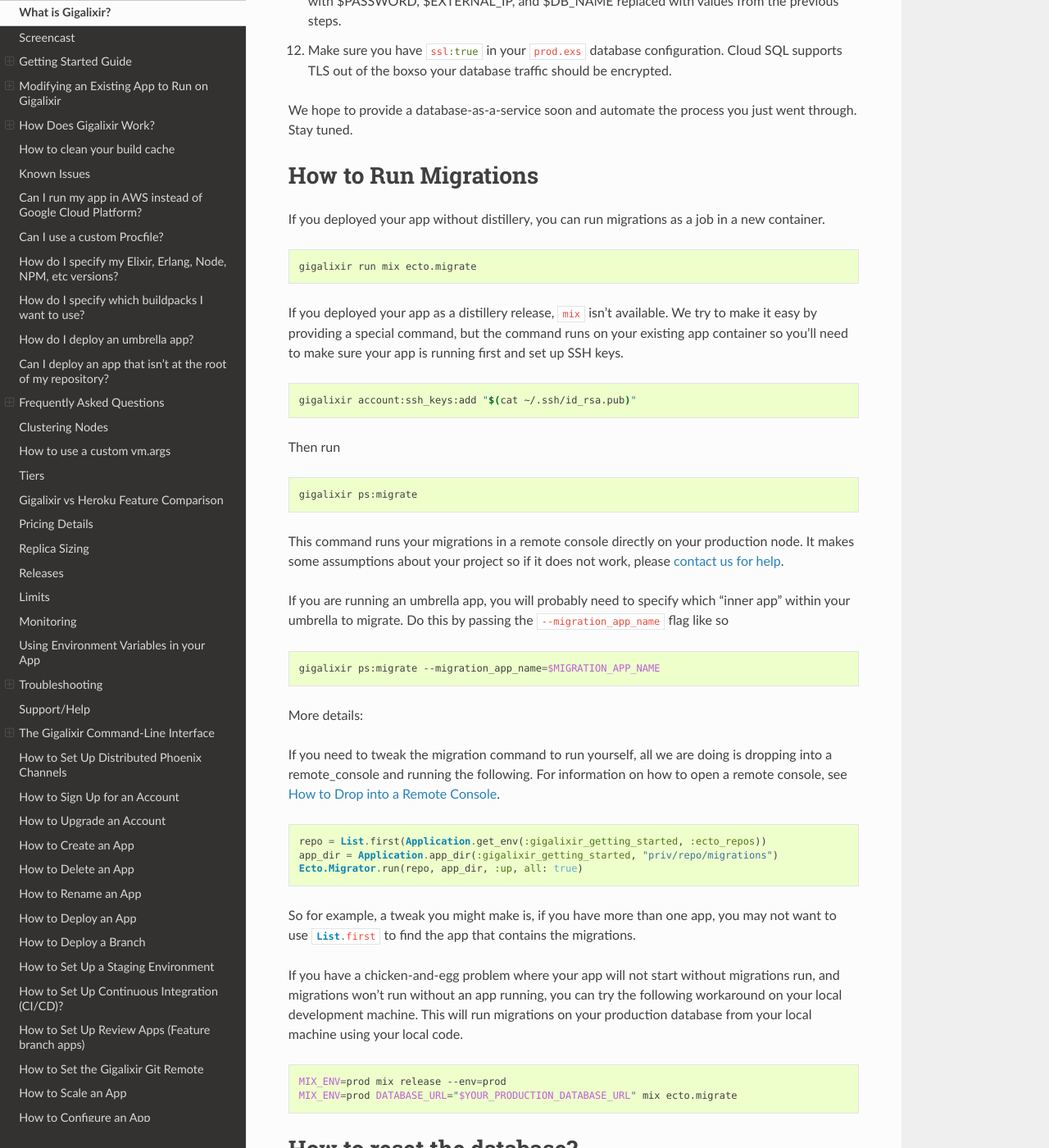
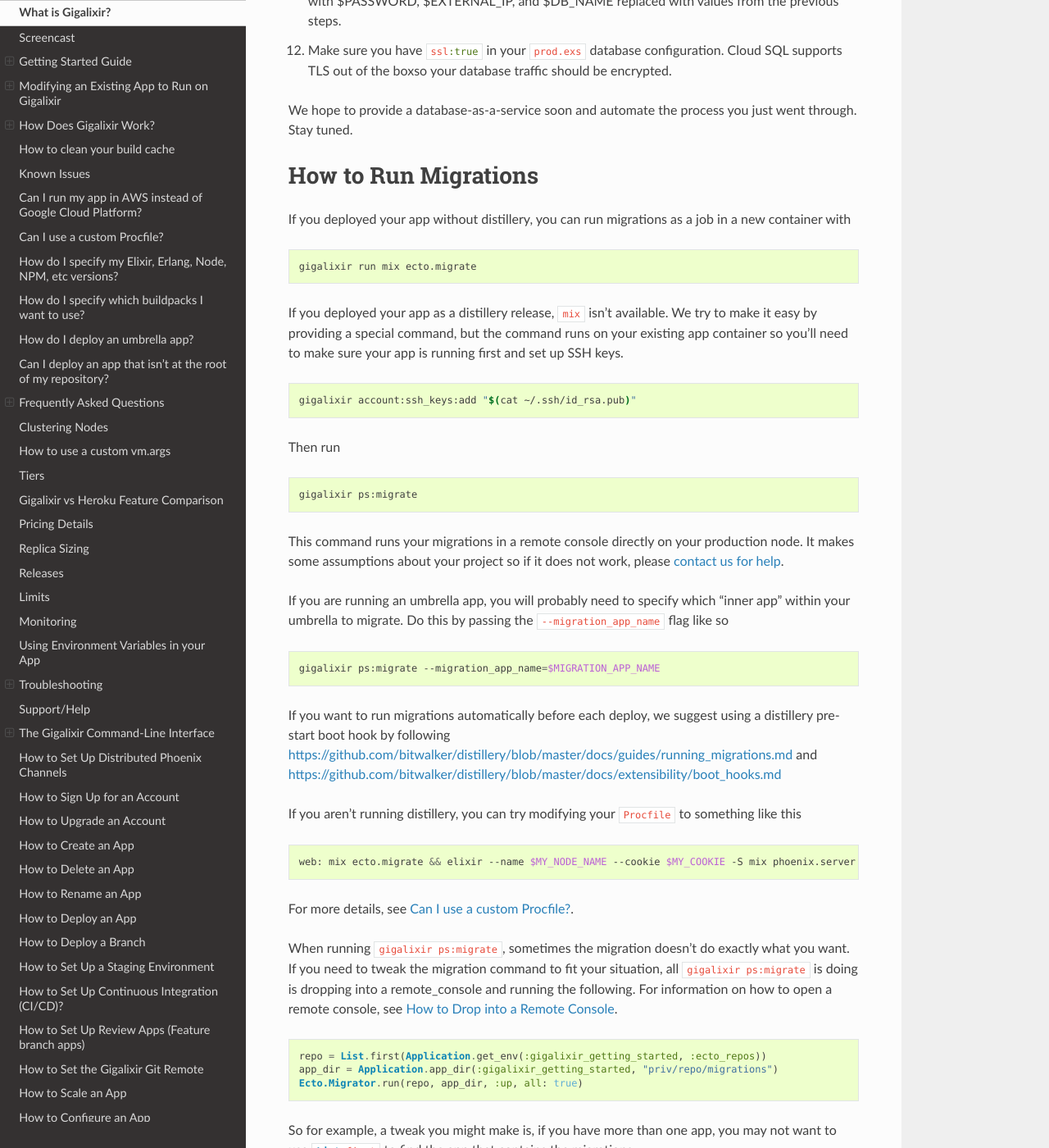
Before and after one commit to gigalixir/gigalixir-cli, a Sphinx documentation site: the page built from docs/source/main.rst, in a window 1280 px wide and 1400 px high, scrolled down 47796 px. Shown: the whole window at 82% size. Built offline with Sphinx 7.4.7 and the Read the Docs theme 2.0.0, drawn with Linux system fonts in a browser that asks for light colours.

Commit message:
docs running migrations on each deploy.

```diff
--- a/docs/source/main.rst
+++ b/docs/source/main.rst
@@ -600,6 +600,8 @@ Can I run my app in AWS instead of Google Cloud Platform?
 =========================================================
 
 Yes, we currently support GCP us-central1 and GCP europe-west1 as well as AWS us-east-1 and AWS us-west-2. When creating your app with :bash:`gigalixir create` simply specify the :bash:`--cloud=aws` and :bash:`--region=us-east-1` options.
+
+.. _`custom procfile`:
 
 Can I use a custom Procfile?
 ============================
@@ -1966,7 +1968,7 @@ We hope to provide a database-as-a-service soon and automate the process you jus
 How to Run Migrations
 =====================
 
-If you deployed your app without distillery, you can run migrations as a job in a new container.
+If you deployed your app without distillery, you can run migrations as a job in a new container with
 
 .. code-block:: bash
 
@@ -1992,9 +1994,17 @@ If you are running an umbrella app, you will probably need to specify which "inn
 
     gigalixir ps:migrate --migration_app_name=$MIGRATION_APP_NAME
 
-More details:
-
-If you need to tweak the migration command to run yourself, all we are doing is dropping into a remote_console and running the following. For information on how to open a remote console, see :ref:`remote console`.
+If you want to run migrations automatically before each deploy, we suggest using a distillery pre-start boot hook by following https://github.com/bitwalker/distillery/blob/master/docs/guides/running_migrations.md and https://github.com/bitwalker/distillery/blob/master/docs/extensibility/boot_hooks.md
+
+If you aren't running distillery, you can try modifying your :bash:`Procfile` to something like this
+
+.. code-block:: bash
+
+    web: mix ecto.migrate && elixir --name $MY_NODE_NAME --cookie $MY_COOKIE -S mix phoenix.server
+
+For more details, see :ref:`custom procfile`.
+
+When running :bash:`gigalixir ps:migrate`, sometimes the migration doesn't do exactly what you want. If you need to tweak the migration command to fit your situation, all :bash:`gigalixir ps:migrate` is doing is dropping into a remote_console and running the following. For information on how to open a remote console, see :ref:`remote console`.
 
 .. code-block:: elixir
 
```
